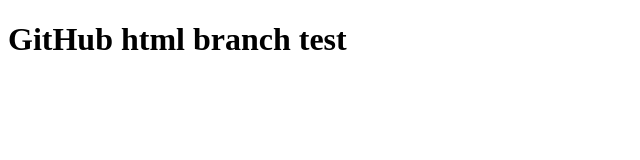
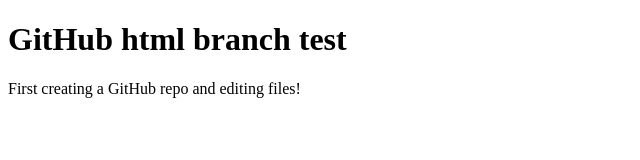
Before and after one commit to LucaRivers/austin_git417, a plain HTML site: page index.html in a window 1280 px wide. Shown: the whole page, without its empty margins (0-640 px from the left). Drawn offline with Linux system fonts and the light colour scheme.

Commit message:
added p tag
Added a p tag to showcase a change in the file.

```diff
--- a/index.html
+++ b/index.html
@@ -6,5 +6,6 @@
     </head>
     <body>
         <h1>GitHub html branch test</h1>
+        <p>First creating a GitHub repo and editing files!</p>
     </body>
 </html>
```
